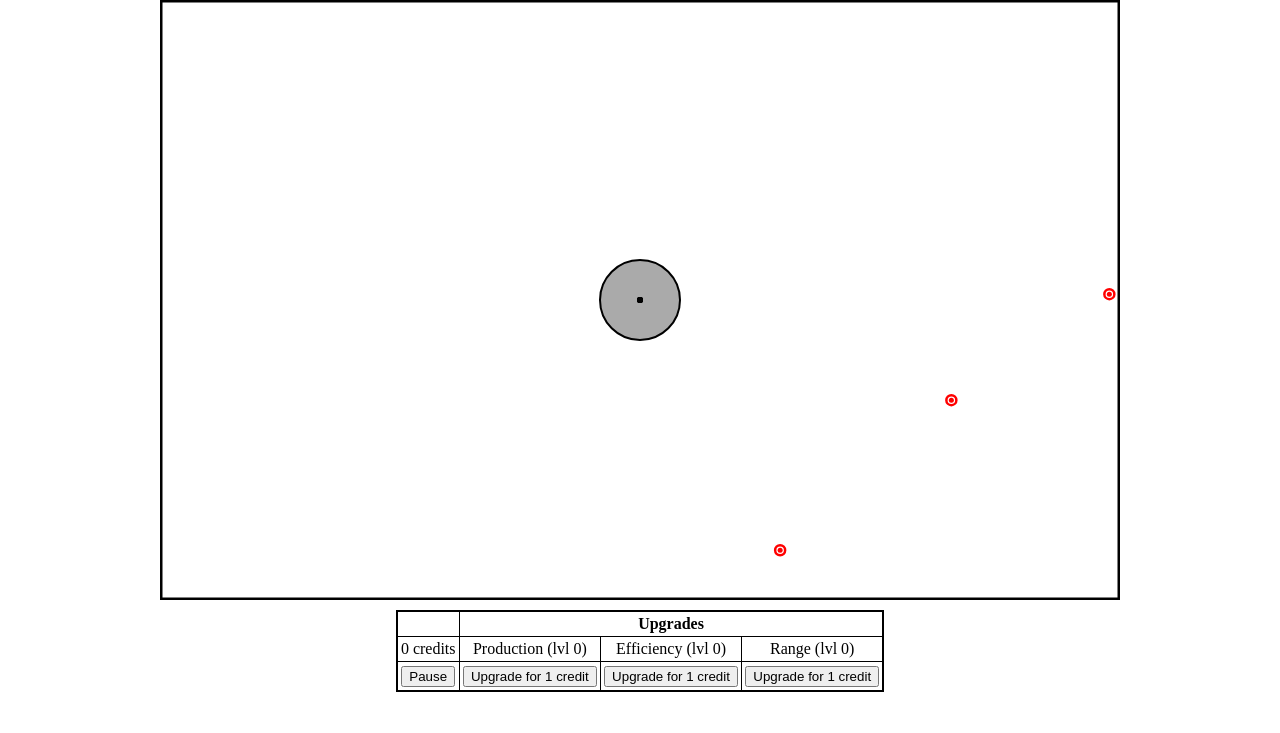
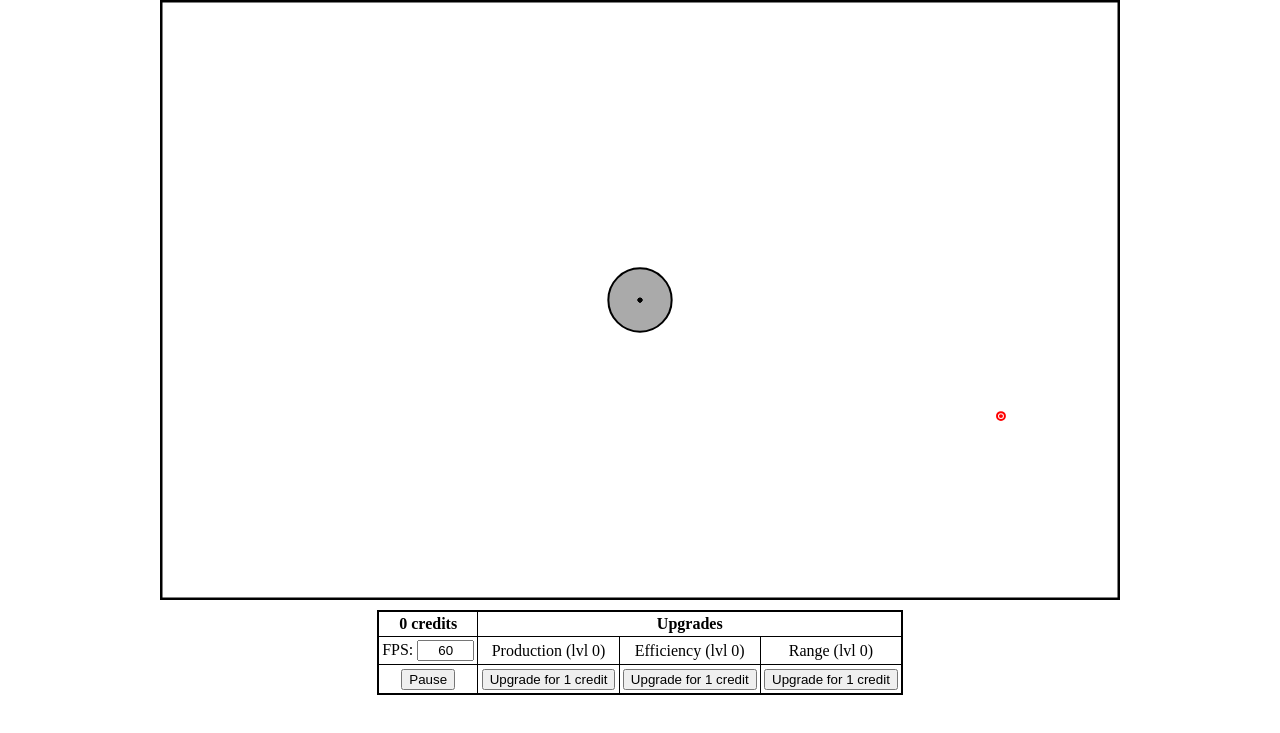
Before and after one commit to Xwaler/Transmission, a plain HTML site: page index.html in a window 1280 px wide. Shown: the part 57-790 px from the top of the page. Drawn offline with Linux system fonts and the light colour scheme.

Commit message:
Gameplay balancing, bosses, delay based on frames, sprites based on window size

```diff
--- a/css/style.css
+++ b/css/style.css
@@ -21,6 +21,10 @@ div.options {
     margin: 10px auto auto auto;
 }
 
+input {
+    text-align: center;
+}
+
 table {
     display: table-cell;
     text-align: center;
--- a/index.html
+++ b/index.html
@@ -19,11 +19,13 @@
 <div class="options">
     <table>
         <tr>
-            <th></th>
+            <th><a id="credits">0</a> credits</th>
             <th colspan="3">Upgrades</th>
         </tr>
         <tr>
-            <td><a id="credits">0</a> credits</td>
+            <td><label for="fps">FPS:
+                <input id='fps' onchange="changeFPS(Number(this.value));" size="4" value="60">
+            </label></td>
             <td>Production (lvl <a id="prodLvl">0</a>)</td>
             <td>Efficiency (lvl <a id="effLvl">0</a>)</td>
             <td>Range (lvl <a id="rangeLvl">0</a>)</td>
--- a/js/base.js
+++ b/js/base.js
@@ -1,7 +1,7 @@
 class Base extends Transmitter {
     constructor(x, y) {
         super(x, y, baseRadius);
-        this.lastProduced = Date.now();
+        this.lastProduced = gameTick;
         this.health = 100;
     }
 
@@ -14,14 +14,13 @@ class Base extends Transmitter {
     }
 
     update() {
-        const now = Date.now();
-        if (now - this.lastProduced >= produceEvery) {
+        if (gameTick - this.lastProduced >= produceEvery) {
             this.energy_entities.push(new Energy(this));
-            this.lastProduced = now;
+            this.lastProduced = gameTick;
         }
         for (let enemy of enemies) {
             if (this.collideWith(enemy)) {
-                this.health -= 5;
+                this.health -= enemy.health / 20;
                 enemies.splice(enemies.indexOf(enemy), 1);
             }
         }
--- a/js/enemy.js
+++ b/js/enemy.js
@@ -8,9 +8,11 @@ class Enemy extends Entity {
             x = Math.random() * canvas.width;
             y = Math.random() < .5 ? 0 : canvas.height;
         }
-        super(x, y, enemyRadius);
+        let boss = Math.random() < bossChance;
+        super(x, y, boss ? enemyRadius * 2 : enemyRadius);
         this.color = '#FF0000';
-        this.health = 100;
+        this.max_health = boss ? 100 * 4 : 100
+        this.health = this.max_health;
 
         let diff_x = base.x - this.x, diff_y = base.y - this.y;
         let norm = Math.sqrt((diff_x) ** 2 + (diff_y) ** 2);
@@ -49,7 +51,7 @@ class Enemy extends Entity {
 
         ctx.strokeStyle = this.color;
         ctx.beginPath();
-        ctx.arc(this.x, this.y, this.radius, 0, 2 * Math.PI * (this.health / 100));
+        ctx.arc(this.x, this.y, this.radius, 0, 2 * Math.PI * (this.health / this.max_health));
         ctx.stroke();
     }
 }
--- a/js/entity.js
+++ b/js/entity.js
@@ -25,7 +25,7 @@ class Transmitter extends Entity {
         this.neighbors = [];
         this.energy_entities = [];
         this.use = false;
-        this.lastSend = Date.now();
+        this.lastSend = gameTick;
     }
 
     need() {
@@ -40,11 +40,11 @@ class Transmitter extends Entity {
         this.energy_entities.splice(this.energy_entities.indexOf(energy_entity), 1);
         energy_entity.setDestination(relay);
         relay.energy_entities.push(energy_entity);
-        this.lastSend = Date.now();
+        this.lastSend = gameTick;
     }
 
     update() {
-        if (this.energy_entities.length > 0 && Date.now() - this.lastSend >= sendEvery) {
+        if (this.energy_entities.length > 0 && gameTick - this.lastSend >= sendEvery) {
             for (let energy_entity of this.energy_entities) {
                 if (energy_entity.destination === null) {
                     let max_need = this.need(), most_in_need = null;
--- a/js/game.js
+++ b/js/game.js
@@ -11,6 +11,24 @@ onselectstart = (e) => {
     e.preventDefault()
 }
 
+let ratio, ratio_w = canvas.width / 1280, ratio_h = canvas.height / 720;
+if (ratio_w < 1 && ratio_h < 1) {
+    ratio = (ratio_w + ratio_h) / 2;
+
+    relayRadius *= ratio;
+    relayRange *= ratio;
+    relayAttackRange *= ratio;
+    baseRadius *= ratio;
+    shotSpeed *= ratio;
+    shotWidth *= ratio;
+    energyRadius *= ratio;
+    maxEnergySpeed *= ratio;
+    energySpeed *= ratio;
+    enemyRadius *= ratio;
+    enemySpeed *= ratio;
+}
+
+let gameTick = 0;
 let base = new Base(Math.floor(canvas.width / 2), Math.floor(canvas.height / 2));
 let relays = [];
 let enemies = [];
@@ -52,7 +70,9 @@ function shuffle(a) {
 }
 
 function tick() {
-    enemySpawnRate -= (.000025 * (enemySpawnRate - minEnemySpawnRate));
+    ++gameTick;
+
+    enemySpawnRate -= (.00002 * (enemySpawnRate - minEnemySpawnRate));
     if (Math.floor(Math.random() * enemySpawnRate) === 0) enemies.push(new Enemy());
 
     shuffle(relays);
@@ -82,18 +102,24 @@ function tick() {
     }
 }
 
-const FPS = 30;
-let interval = setInterval(tick, Math.floor(1 / FPS));
+let FPS = 60;
+let interval = setInterval(tick, Math.floor(1000 / FPS));
 let paused = false;
 
 function pause() {
     if (paused) {
-        interval = setInterval(tick, Math.floor(1 / FPS));
+        interval = setInterval(tick, Math.floor(1000 / FPS));
         paused = false;
     } else {
         clearInterval(interval);
         paused = true;
     }
+}
+
+function changeFPS(value) {
+    FPS = value;
+    clearInterval(interval);
+    interval = setInterval(tick, Math.floor(1000 / FPS))
 }
 
 document.addEventListener('keydown', function (e) {
@@ -109,7 +135,7 @@ function upgradeProduction() {
     if (Number(credits.innerText) >= Number(costProduction.innerText)) {
         credits.innerText -= costProduction.innerText;
         ++prodLvl.innerText;
-        produceEvery -= (.1 * (produceEvery - minProduceEvery));
+        produceEvery -= (.2 * (produceEvery - minProduceEvery));
         costProduction.innerText = ((Math.sqrt(Number(costProduction.innerText)) + 1) ** 2).toString();
     }
 }
@@ -122,6 +148,7 @@ function upgradeEfficiency() {
         credits.innerText -= costEfficiency.innerText;
         ++effLvl.innerText;
         ++shotsPerEnergy;
+        energySpeed += (.1 * (maxEnergySpeed - energySpeed));
         costEfficiency.innerText = ((Math.sqrt(Number(costEfficiency.innerText)) + 2) ** 2).toString();
     }
 }
--- a/js/laser.js
+++ b/js/laser.js
@@ -1,8 +1,8 @@
 class Laser extends Entity {
     constructor(x, y, dx, dy) {
         super(x, y, shotWidth);
-        this.vx = dx * shotSpeed;
-        this.vy = dy * shotSpeed;
+        this.vx = dx;
+        this.vy = dy;
     }
 
     update() {
@@ -22,8 +22,8 @@ class Laser extends Entity {
     }
 
     move() {
-        this.x += this.vx;
-        this.y += this.vy;
+        this.x += this.vx * shotSpeed;
+        this.y += this.vy * shotSpeed;
     }
 
     draw() {
@@ -31,7 +31,10 @@ class Laser extends Entity {
         ctx.lineWidth = this.radius;
         ctx.beginPath();
         ctx.moveTo(this.x, this.y);
-        ctx.lineTo(this.x - (this.vx * relayRadius) / Math.sqrt(2), this.y - (this.vy * relayRadius) / Math.sqrt(2));
+        ctx.lineTo(
+            this.x - (this.vx * relayRadius * Math.sqrt(2)),
+            this.y - (this.vy * relayRadius * Math.sqrt(2))
+        );
         ctx.stroke();
     }
 }
--- a/js/relay.js
+++ b/js/relay.js
@@ -2,7 +2,7 @@ class Relay extends Transmitter {
     constructor(x, y) {
         super(x, y, relayRadius);
         this.consumption = 0;
-        this.lastShot = Date.now();
+        this.lastShot = gameTick;
     }
 
     attack(enemy) {
@@ -14,8 +14,7 @@ class Relay extends Transmitter {
 
     update() {
         super.update();
-        let now = Date.now();
-        if (now - this.lastShot >= shotCooldown) {
+        if (gameTick - this.lastShot >= shotCooldown) {
             let energy_available = null;
             for (let energy of this.energy_entities) {
                 if (energy.destination === null) {
@@ -30,7 +29,7 @@ class Relay extends Transmitter {
 
                     if (energy_available !== null) {
                         this.attack(enemy);
-                        this.lastShot = now;
+                        this.lastShot = gameTick;
                         ++this.consumption;
                         if (this.consumption >= shotsPerEnergy) {
                             this.energy_entities.splice(this.energy_entities.indexOf(energy_available), 1);
--- a/js/shared.js
+++ b/js/shared.js
@@ -1,24 +1,27 @@
 const transmitterStorage = 10;
 
-const relayRadius = 12;
-const sendEvery = 300;
-const relayRange = 150;
+let relayRadius = 12;
+const sendEvery = 12;
+let relayRange = 150;
 let relayAttackRange = 100;
 let shotsPerEnergy = 2;
 
-const baseRadius = 40;
-const minProduceEvery = 300;
-let produceEvery = 1000;
+let baseRadius = 40;
+const minProduceEvery = 12;
+let produceEvery = 60;
 
 const shotDamage = 25;
-const shotCooldown = 300;
-const shotSpeed = 2;
-const shotWidth = 2;
+const shotCooldown = 18;
+let shotSpeed = 8;
+let shotWidth = 2;
 
-const energyRadius = 3;
-const energySpeed = .3;
-const enemyRadius = 5;
-const enemySpeed = .15;
+let energyRadius = 3;
+let maxEnergySpeed = 2.5;
+let energySpeed = 1.25;
 
-const minEnemySpawnRate = 20;
-let enemySpawnRate = 400;
+let enemyRadius = 5;
+let enemySpeed = 0.65;
+const bossChance = 0.005;
+
+const minEnemySpawnRate = 5;
+let enemySpawnRate = 100;
```
